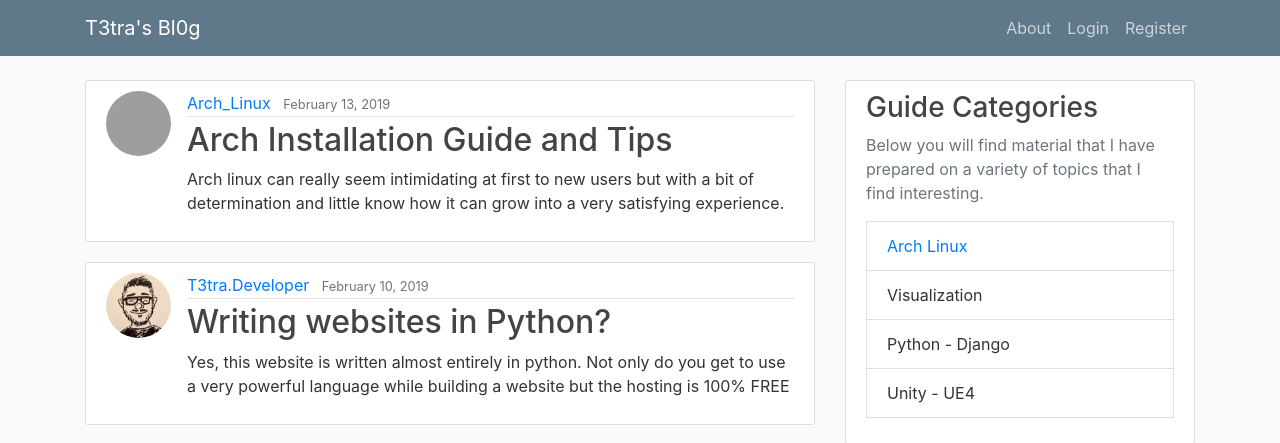
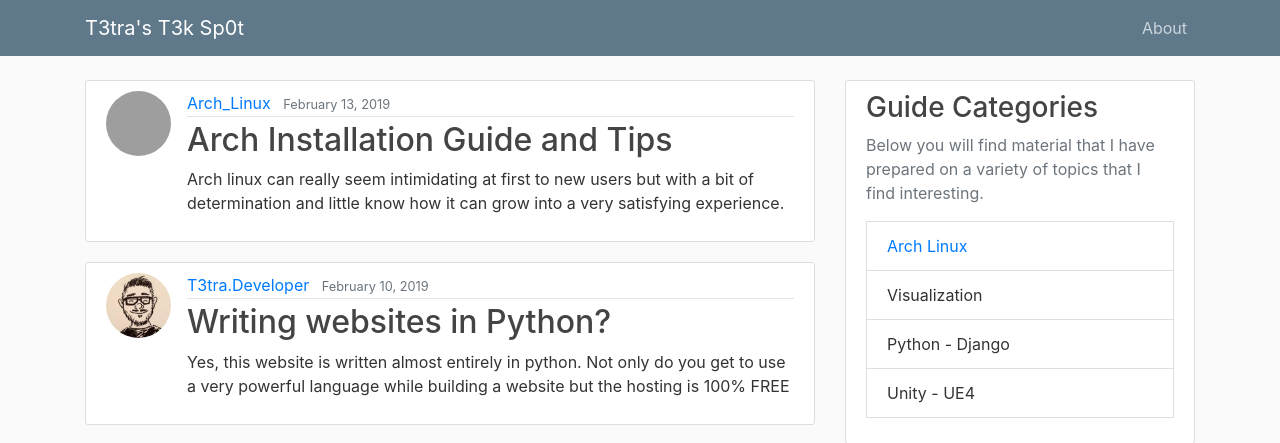
Before and after one commit to T37RA/django-community, a Django app: page / in a window 1280 px wide. Shown: the top 443 px of the page. Run offline with Django 3.2, Linux system fonts and the light colour scheme; data comes from the database, SQL or seed files in the repository; some libraries are stand-ins or nearby versions; grey boxes are pictures that could not be loaded.

Commit message:
modified:   blog/templates/blog/base.html

```diff
--- a/blog/templates/blog/base.html
+++ b/blog/templates/blog/base.html
@@ -20,7 +20,7 @@
     <header class="site-header">
       <nav class="navbar navbar-expand-md navbar-dark bg-steel fixed-top">
         <div class="container">
-          <a class="navbar-brand mr-4" href="{% url 'blog-home' %}">T3tra's Bl0g</a>
+          <a class="navbar-brand mr-4" href="{% url 'blog-home' %}">T3tra's T3k Sp0t</a>
           <button class="navbar-toggler" type="button" data-toggle="collapse" data-target="#navbarToggle" aria-controls="navbarToggle" aria-expanded="false" aria-label="Toggle navigation">
           <span class="navbar-toggler-icon"></span>
           </button>
@@ -33,13 +33,13 @@
             </div>
             <!-- Navbar Right Side -->
             <div class="navbar-nav">
-                <a class="nav-item nav-link" href="{% url 'blog-about' %}">About</a>
+            <a class="nav-item nav-link" href="{% url 'blog-about' %}">About</a>
               {% if user.is_authenticated %}
               <a class="nav-item nav-link" href="{% url 'profile' %}">Profile</a>
                 <a class="nav-item nav-link" href="{% url 'logout' %}">Logout</a>
               {% else %}
-                <a class="nav-item nav-link" href="{% url 'login' %}">Login</a>
-                <a class="nav-item nav-link" href="{% url 'register' %}">Register</a>
+             <!--    <a class="nav-item nav-link" href="{% url 'login' %}">Login</a>
+                <a class="nav-item nav-link" href="{% url 'register' %}">Register</a> -->
               {% endif %}
             </div>
           </div>
```
